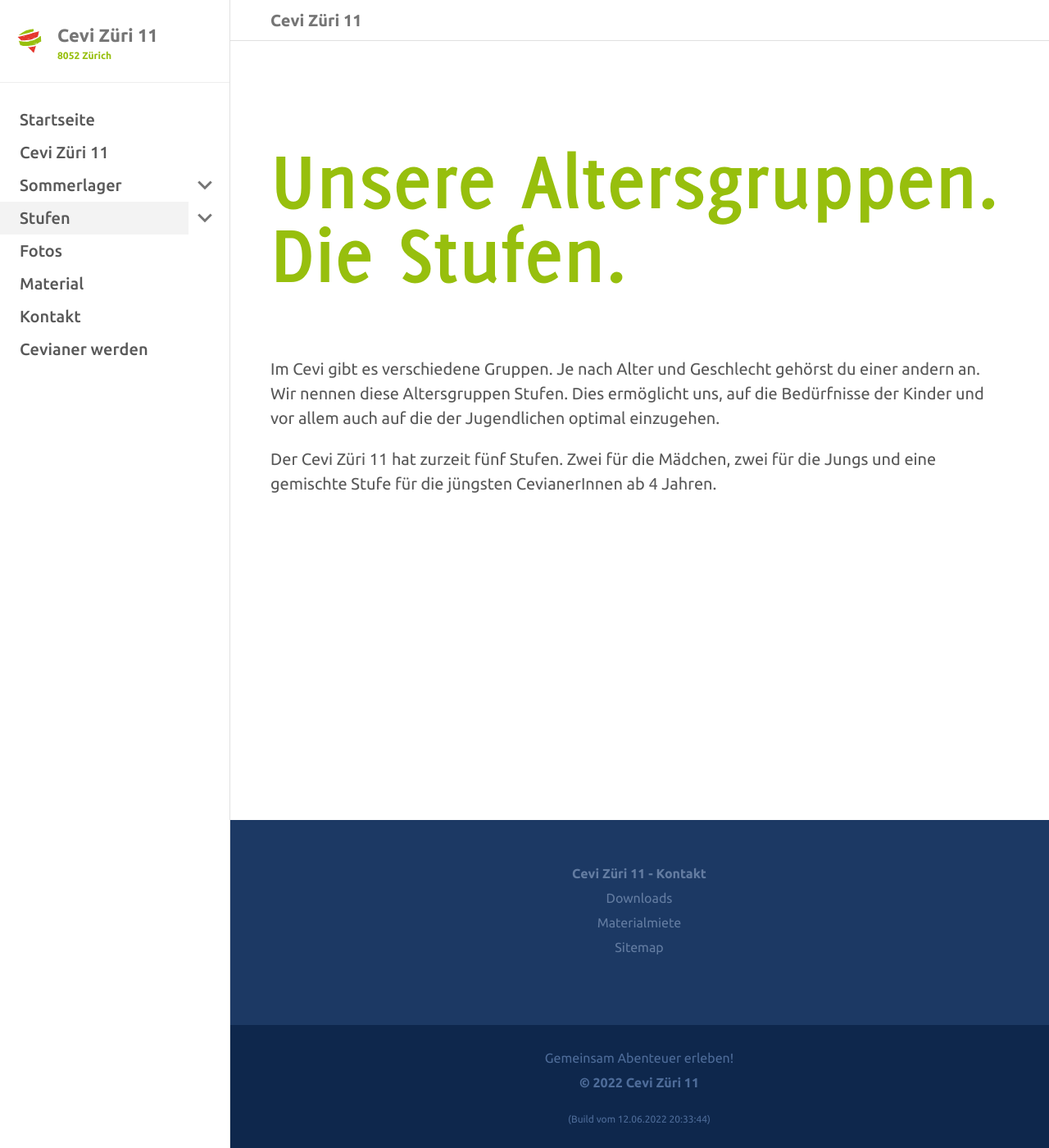
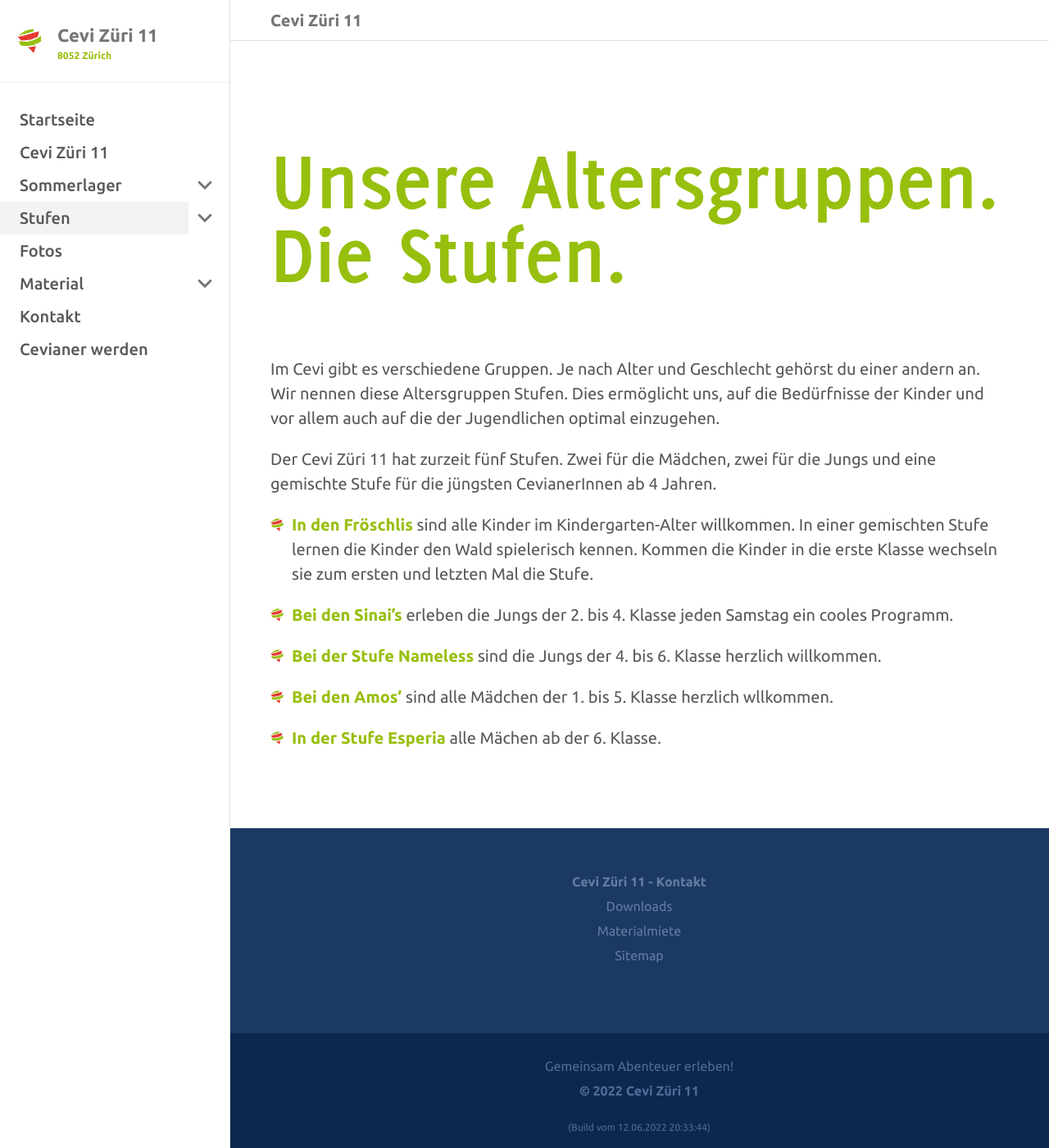
Before and after one commit to wp99cp/cevi_zh11_webpage, a Jekyll site: the page built from content/ueber-uns/stufen/stufen.md, in a window 1280 px wide and 1400 px high. Shown: the whole window at 82% size. Built offline with Jekyll 4.4.1, drawn with Linux system fonts in a browser that asks for light colours.

Commit message:
add content and style list

```diff
--- a/_sass/cevi_zh11/_base.scss
+++ b/_sass/cevi_zh11/_base.scss
@@ -78,9 +78,22 @@
     margin: 25px 0 15px;
   }
 
-  p, span {
+  p, span, li {
     color: $font-color;
     line-height: 1.5em;
+  }
+
+  ul, ol {
+    padding-left: 0px;
+  }
+
+  li {
+    padding-left: 26px;
+    list-style: none;
+    background-image: url(/_template_assets/weblogo.svg);
+    background-repeat: no-repeat;
+    background-position: left 7px;
+    background-size: 16px;
   }
 
   #header-spacer {
--- a/content/ueber-uns/stufen/stufen.md
+++ b/content/ueber-uns/stufen/stufen.md
@@ -12,3 +12,15 @@
 
 Der Cevi Züri 11 hat zurzeit fünf Stufen. Zwei für die Mädchen, zwei für die Jungs und eine gemischte Stufe für die
 jüngsten CevianerInnen ab 4 Jahren.
+
+- [In den Fröschlis](/stufen/froeschli) sind alle Kinder im Kindergarten-Alter willkommen. In einer gemischten Stufe
+  lernen die Kinder den Wald spielerisch kennen. Kommen die Kinder in die erste Klasse wechseln sie zum ersten und
+  letzten Mal die Stufe.
+
+- [Bei den Sinai's](/stufen/sinai) erleben die Jungs der 2. bis 4. Klasse jeden Samstag ein cooles Programm.
+
+- [Bei der Stufe Nameless](/stufen/nameless) sind die Jungs der 4. bis 6. Klasse herzlich willkommen.
+
+- [Bei den Amos'](/stufen/amos) sind alle Mädchen der 1. bis 5. Klasse herzlich wllkommen.
+
+- [In der Stufe Esperia](/stufen/esperia) alle Mächen ab der 6. Klasse.
```
Also changed, not shown: content/material/fallbalken.md (added, +48 -0 lines), content/ueber-uns/stufen/sinai.md (+9 -1 lines).
